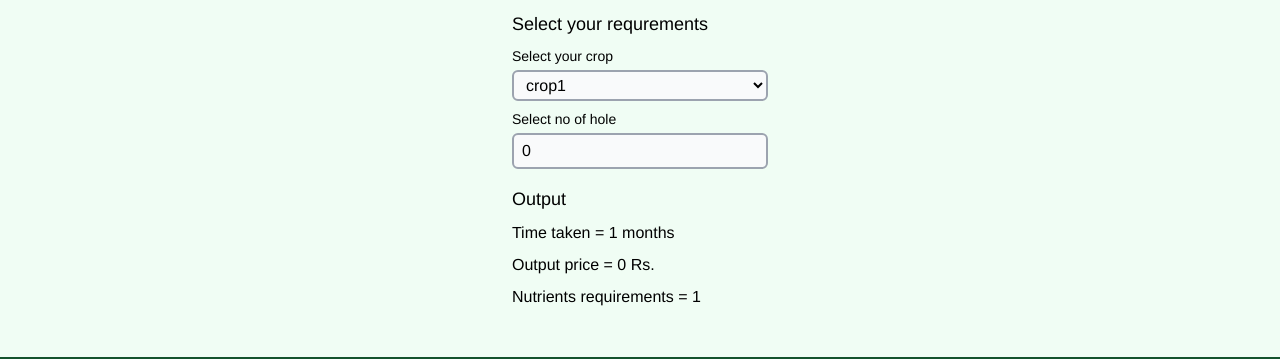
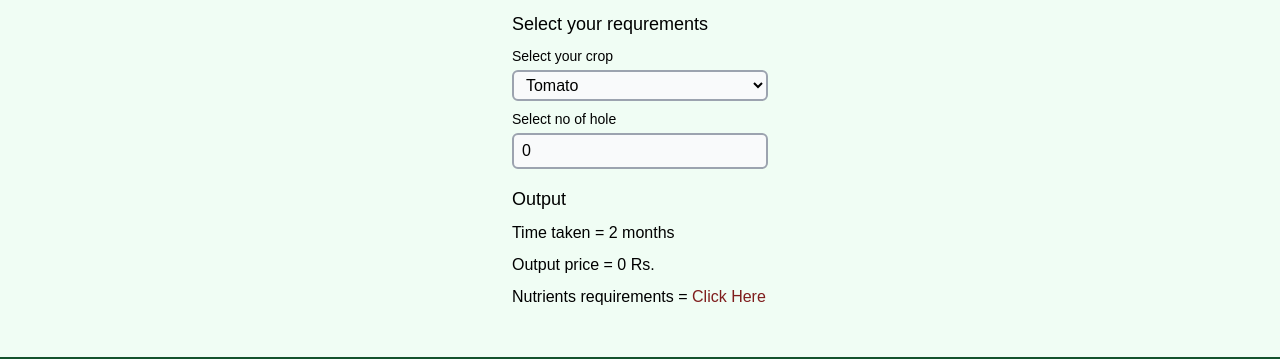
Before and after one commit to mk-mukul/hydroponics, a React (Create React App) app: page / in a window 1280 px wide. Shown: the part 1342-1701 px from the top of the page. Built offline with nearby package versions, Linux system fonts and the light colour scheme.

Commit message:
add calculator

```diff
--- a/public/index.html
+++ b/public/index.html
@@ -11,6 +11,10 @@
       content="Web site created using create-react-app"
     />
     <title>E-PONICS</title>
+    <!-- Font -->
+    <link rel="preconnect" href="https://fonts.googleapis.com">
+<link rel="preconnect" href="https://fonts.gstatic.com" crossorigin>
+<link href="https://fonts.googleapis.com/css2?family=Oswald&display=swap" rel="stylesheet">
   </head>
   <body>
     <noscript>You need to enable JavaScript to run this app.</noscript>
--- a/src/containers/Header.js
+++ b/src/containers/Header.js
@@ -39,9 +39,9 @@ export const Header = () => {
               <Link to={process.env.PUBLIC_URL + "/status"} className="lg:inline-flex lg:w-auto px-3 py-2 rounded font-medium text-white hover:text-dark-801 hover:bg-primary-101">
                 <span>Status</span>
               </Link>
-              {/* <Link to={process.env.PUBLIC_URL + "/control"} className="lg:inline-flex lg:w-auto px-3 py-2 rounded font-medium text-white hover:text-dark-801 hover:bg-primary-101">
-                <span>Control</span>
-              </Link> */}
+              <Link to={process.env.PUBLIC_URL + "/about"} className="lg:inline-flex lg:w-auto px-3 py-2 rounded font-medium text-white hover:text-dark-801 hover:bg-primary-101">
+                <span>About</span>
+              </Link>
               <Link to={process.env.PUBLIC_URL + "/teams"} className="lg:inline-flex lg:w-auto px-3 py-2 rounded font-medium text-white hover:text-dark-801 hover:bg-primary-101">
                 <span>Team</span>
               </Link>
--- a/src/containers/Home.js
+++ b/src/containers/Home.js
@@ -34,21 +34,43 @@ export const Home = () => {
 
 
 const Calc = () => {
-    const crops = ["crop1", "crop2", "crop3", "crop4"];
-    const data = [];
-    const crop = {
-        crop : "Crop1",
-        time : 1,
-        price : 4,
-        nutrients : 5
-    };
+    const data = [
+        {
+            crop : "Tomato",
+            time : 2,
+            price : 6,
+            nutrients : 1
+        },
+        {
+            crop : "Lettuce",
+            time : 1,
+            price : 45,
+            nutrients : 2
+        }
+    ];
+
+    const [crop, setCrop] = useState({
+        crop : "",
+        time : 0,
+        price : 0,
+        nutrients : 0
+    });
     const [holeNo, setHoleNo] = useState(0);
     const [price, setPrice] = useState(0);
     useEffect(() => {
         if (holeNo < 0) {
             setHoleNo(0);
         } else {
-            setPrice(crop.price*holeNo);
+            const e = document.getElementById("selectList");
+            var value = e.options[e.selectedIndex].value;
+            for (let i = 0; i < data.length; i++) {
+                const element = data[i];
+                if (element.crop == value) {
+                    setCrop(element);
+                    setPrice(holeNo*element.price)
+                }
+            }
+
         }
     }, [holeNo])
 
@@ -58,9 +80,9 @@ const Calc = () => {
 
             <div className="mb-1 text-sm">Select your crop</div>
             <select className="mb-2 py-1 px-2 border-2 max-w-xs rounded-md bg-gray-50 border-gray-400 focus:border-green-900" name="selectList" id="selectList">
-                {crops.map((val,ind) => {
+                {data.map((val,ind) => {
                     return (
-                        <option value={12} key={ind}>{val}</option>
+                        <option value={val.crop} key={ind}>{val.crop}</option>
                     )
                 })}
             </select>
@@ -80,7 +102,7 @@ const Calc = () => {
             <div className="mb-2 mt-2 text-lg"> Output </div>
             <div className="mb-2">Time taken = {crop.time} months</div>
             <div className="mb-2">Output price = {price} Rs.</div>
-            <div className="mb-2">Nutrients requirements = {crop.time}</div>
+            <div className="mb-2">Nutrients requirements = <a className="text-red-900" href="https://www.amazon.in/GreenLoop-Pure-Hydroponic-Nutrients-LEAFY-200/dp/B078BHP7YC/ref=asc_df_B078BHP7YC/?tag=googleshopdes-21&linkCode=df0&hvadid=396988257276&hvpos=&hvnetw=g&hvrand=15019462066470790213&hvpone=&hvptwo=&hvqmt=&hvdev=c&hvdvcmdl=&hvlocint=&hvlocphy=9300947&hvtargid=pla-404894960294&ext_vrnc=hi&th=1" target="_blank">Click Here</a></div>
         </>
     )
 }
--- a/src/index.css
+++ b/src/index.css
@@ -3,7 +3,7 @@
 @tailwind utilities;
 
 body {
-    font-family: Helvetica, Arial, sans-serif;
+    font-family: sans-serif, monospace, Arial, sans-serif;
 }
 
 .card {
```
